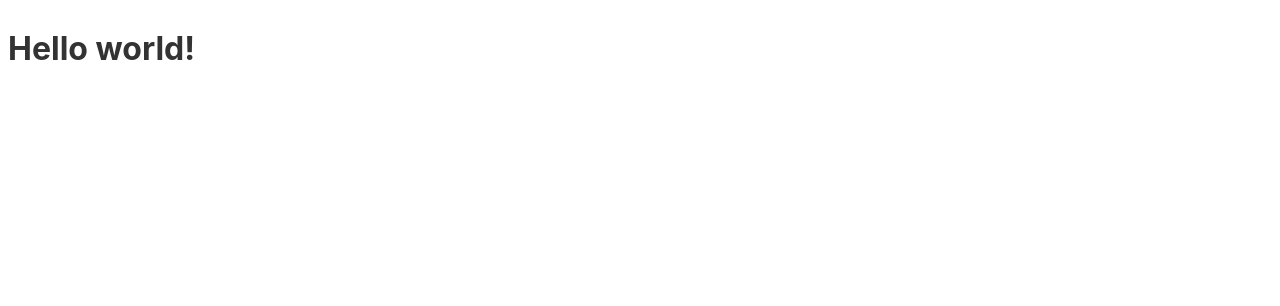
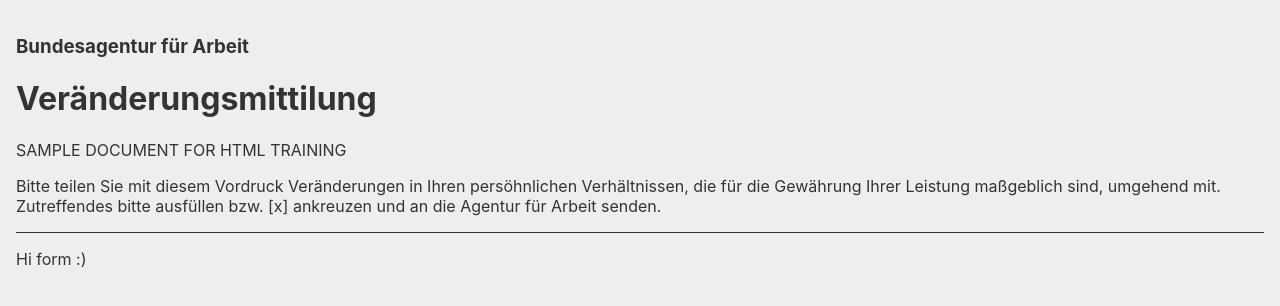
Before and after one commit to gitbreaker222/20200317-form-training-svelte, a Svelte app: page / in a window 1280 px wide. Shown: the top 306 px of the page. Built offline with nearby package versions, Linux system fonts and the light colour scheme.

Commit message:
inits form with header

```diff
--- /dev/null
+++ b/src/Aform.svelte
@@ -0,0 +1,30 @@
+<script>
+  function handleSubmit(event) {
+    event.preventDefault()
+    console.log(event)
+  }
+</script>
+
+<style>
+  header {
+    border-bottom: 1px solid currentColor;
+  }
+  form {
+  }
+</style>
+
+<header>
+  <h3>Bundesagentur für Arbeit</h3>
+  <h1>Veränderungsmittilung</h1>
+  <p>SAMPLE DOCUMENT FOR HTML TRAINING</p>
+  <p>
+    Bitte teilen Sie mit diesem Vordruck Veränderungen in Ihren persöhnlichen
+    Verhältnissen, die für die Gewährung Ihrer Leistung maßgeblich sind,
+    umgehend mit. Zutreffendes bitte ausfüllen bzw. [x] ankreuzen und an die
+    Agentur für Arbeit senden.
+  </p>
+</header>
+
+<form action="">
+  <p>Hi form :)</p>
+</form>
--- a/src/App.svelte
+++ b/src/App.svelte
@@ -1,5 +1,26 @@
 <script>
-	let name = 'world';
+  import Aform from './Aform.svelte'
+
+  let name = 'world'
 </script>
 
-<h1>Hello {name}!</h1>
+<style>
+  :global(*) {
+    box-sizing: border-box;
+  }
+
+  main {
+    position: absolute;
+    top: 0;
+    left: 0;
+    width: 100vw;
+    height: 100vh;
+    overflow: auto;
+    background: #eee;
+    padding: 1rem;
+  }
+</style>
+
+<main>
+  <Aform />
+</main>
```
